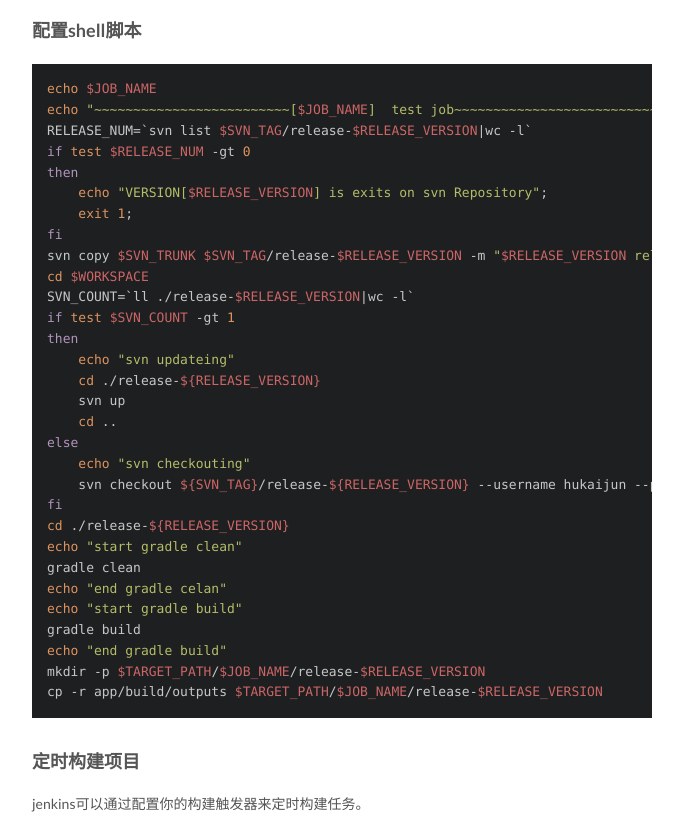
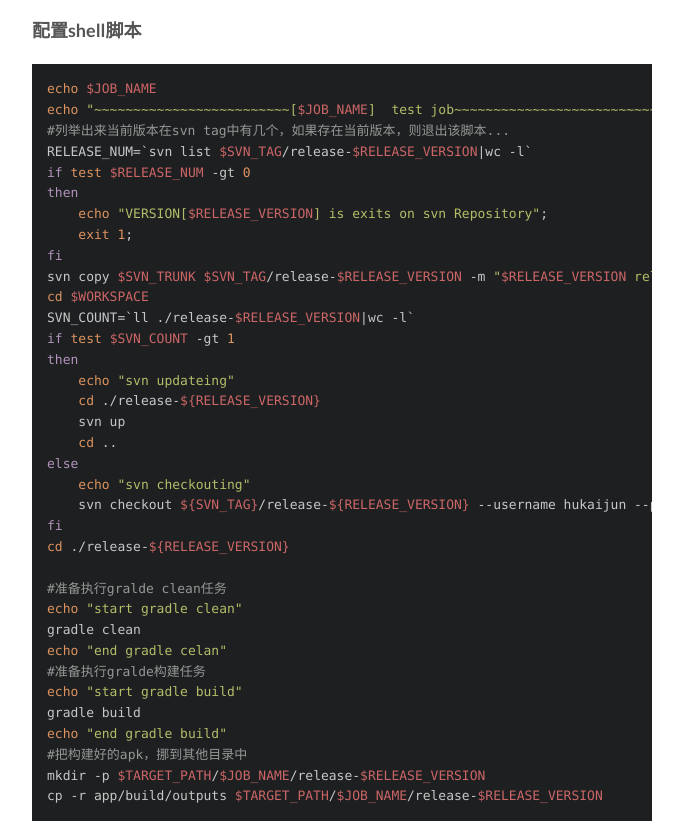
Before and after one commit to ihgoo/ihgoo.github.io, a plain HTML site: page jenkins-config-for-android/index.html in a window 1280 px wide. Shown: the part 1380-2201 px from the top of the page, without its empty margins (428-1111 px from the left). Drawn offline with Linux system fonts and the light colour scheme; a script that the page names is missing.

Commit message:
Site updated: 2016-01-28 13:07:33

```diff
--- a/css/main.css
+++ b/css/main.css
@@ -1545,7 +1545,7 @@ pre .javascript .function {
   width: 4px;
   height: 4px;
   border-radius: 50%;
-  background: #955d6f;
+  background: #87733c;
 }
 .sidebar-nav {
   margin: 0 0 20px;
--- a/jenkins-config-for-android/index.html
+++ b/jenkins-config-for-android/index.html
@@ -67,7 +67,7 @@
 <meta property="og:description" content="安装Jenkins">
 <meta property="og:image" content="http://7oxim7.com1.z0.glb.clouddn.com/jenkins02.png">
 <meta property="og:image" content="http://7oxim7.com1.z0.glb.clouddn.com/jenkins01.png">
-<meta property="og:updated_time" content="2016-01-28T03:55:06.892Z">
+<meta property="og:updated_time" content="2016-01-28T04:12:37.541Z">
 <meta name="twitter:card" content="summary">
 <meta name="twitter:title" content="使用jenkins自动化构建android应用">
 <meta name="twitter:description" content="安装Jenkins">
@@ -288,6 +288,7 @@ rpm -ql jenkins
 <p>String参数 名字 URL_PREFIX 默认值 <a href="http://192.168.1.208:8080" target="_blank" rel="external">http://192.168.1.208:8080</a><br>String参数 名字 SVN_TRUNK 默认值 svn工程地址<br>String参数 名字 RELEASE_VERSION 默认值 版本号<br>String参数 名字 SVN_TAG 默认值 svn工程tag地址</p>
 <h3 id="配置shell脚本">配置shell脚本</h3><pre><code><span class="built_in">echo</span> <span class="variable">$JOB_NAME</span>
 <span class="built_in">echo</span> <span class="string">"~~~~~~~~~~~~~~~~~~~~~~~~~[<span class="variable">$JOB_NAME</span>]  test job~~~~~~~~~~~~~~~~~~~~~~~~~~~~~~"</span>
+<span class="comment">#列举出来当前版本在svn tag中有几个，如果存在当前版本，则退出该脚本...</span>
 RELEASE_NUM=`svn list <span class="variable">$SVN_TAG</span>/release-<span class="variable">$RELEASE_VERSION</span>|wc <span class="operator">-l</span>`
 <span class="keyword">if</span> <span class="built_in">test</span> <span class="variable">$RELEASE_NUM</span> <span class="operator">-gt</span> <span class="number">0</span>
 <span class="keyword">then</span>
@@ -308,12 +309,16 @@ SVN_COUNT=`ll ./release-<span class="variable">$RELEASE_VERSION</span>|wc <span
     svn checkout <span class="variable">${SVN_TAG}</span>/release-<span class="variable">${RELEASE_VERSION}</span> --username hukaijun --password xxxx
 <span class="keyword">fi</span>
 <span class="built_in">cd</span> ./release-<span class="variable">${RELEASE_VERSION}</span>
+
+<span class="comment">#准备执行gralde clean任务</span>
 <span class="built_in">echo</span> <span class="string">"start gradle clean"</span>
 gradle clean
 <span class="built_in">echo</span> <span class="string">"end gradle celan"</span>
+<span class="comment">#准备执行gralde构建任务</span>
 <span class="built_in">echo</span> <span class="string">"start gradle build"</span>
 gradle build
 <span class="built_in">echo</span> <span class="string">"end gradle build"</span>
+<span class="comment">#把构建好的apk，挪到其他目录中</span>
 mkdir -p <span class="variable">$TARGET_PATH</span>/<span class="variable">$JOB_NAME</span>/release-<span class="variable">$RELEASE_VERSION</span>
 cp -r app/build/outputs <span class="variable">$TARGET_PATH</span>/<span class="variable">$JOB_NAME</span>/release-<span class="variable">$RELEASE_VERSION</span>
 </code></pre><h3 id="定时构建项目">定时构建项目</h3><p>jenkins可以通过配置你的构建触发器来定时构建任务。</p>
```
